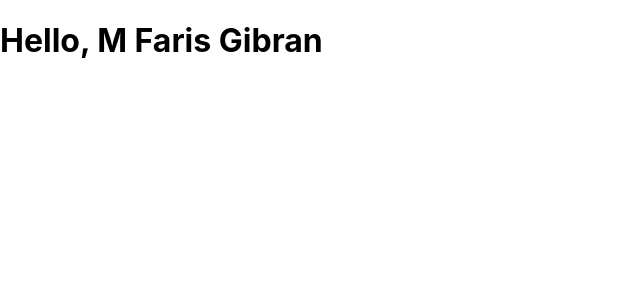
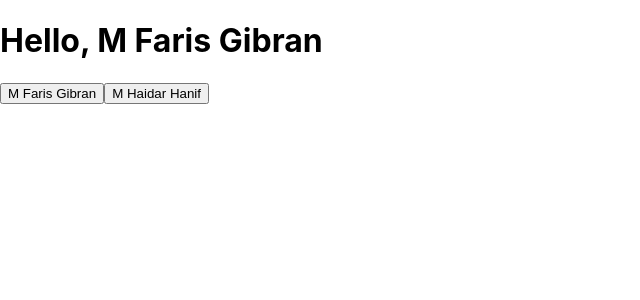
Before and after one commit to mfarisgibran/project-react-data, a React (Create React App) app: page / in a window 1280 px wide. Shown: the top 300 px of the page, without its empty margins (0-640 px from the left). Built offline with nearby package versions, Linux system fonts and the light colour scheme.

Commit message:
Create components

```diff
--- a/src/App.js
+++ b/src/App.js
@@ -1,9 +1,13 @@
 import Greeting from './Greeting'
+import Button from './Button'
+import OtherButton from './OtherButton'
 
 export default function App() {
   return (
     <div>
       <Greeting name="M Faris Gibran" />
+      <Button name="M Faris Gibran" />
+      <OtherButton>M Haidar Hanif</OtherButton>
     </div>
   )
 }
--- /dev/null
+++ b/src/Button.js
@@ -0,0 +1,16 @@
+import React from 'react'
+
+export default function Button(props) {
+  const handleClick = (name) => {
+    console.log('Clicked by', name)
+  }
+  return (
+    <button
+      onClick={() => {
+        handleClick(props.name)
+      }}
+    >
+      {props.name}
+    </button>
+  )
+}
--- /dev/null
+++ b/src/OtherButton.js
@@ -0,0 +1,16 @@
+import React from 'react'
+
+export default function OtherButton(props) {
+  const handleClick = (name) => {
+    console.log('Clicked by', name)
+  }
+  return (
+    <button
+      onClick={() => {
+        handleClick(props.children)
+      }}
+    >
+      {props.children}
+    </button>
+  )
+}
```
Also changed, not shown: 1 other file (tests, documents, lock files or other folders).
